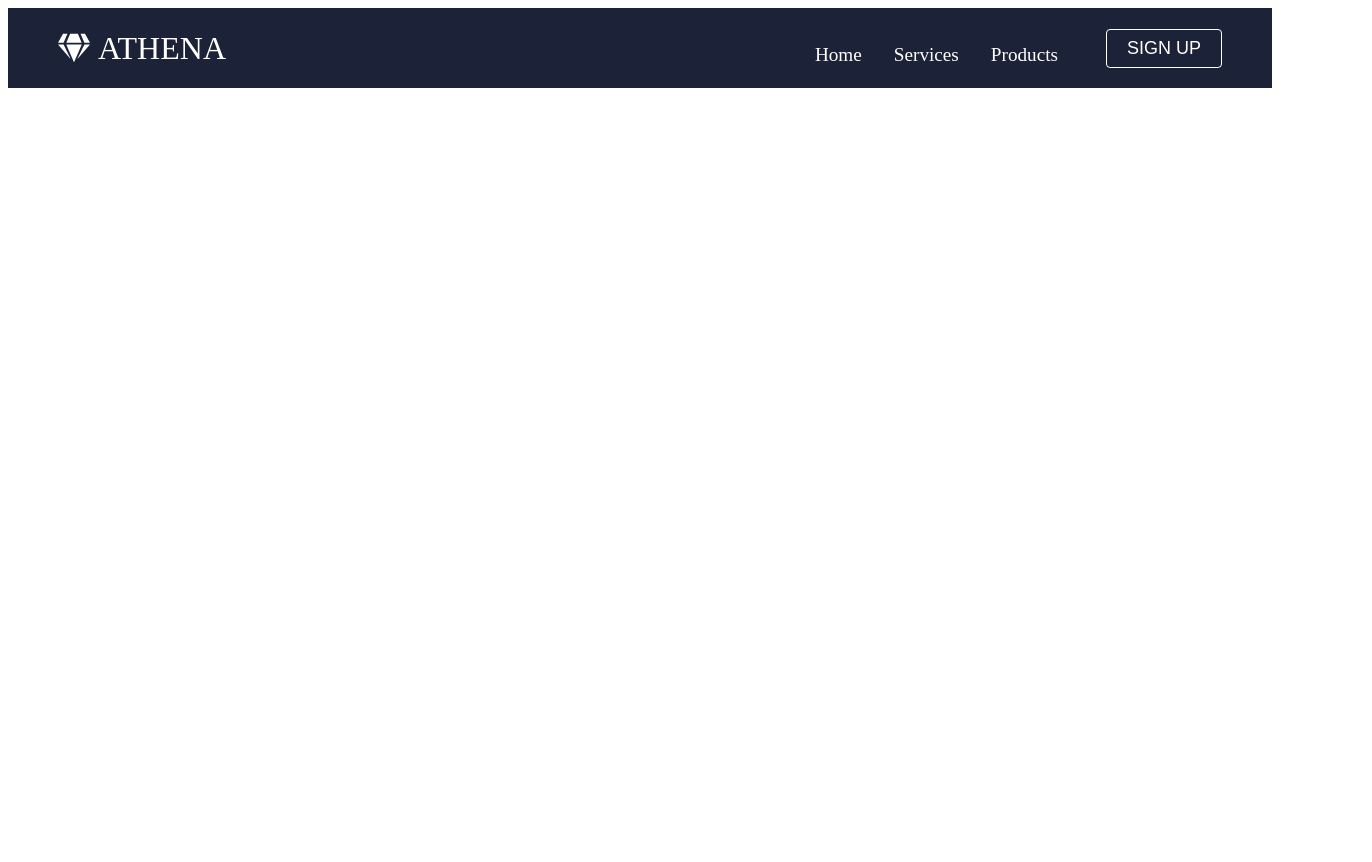
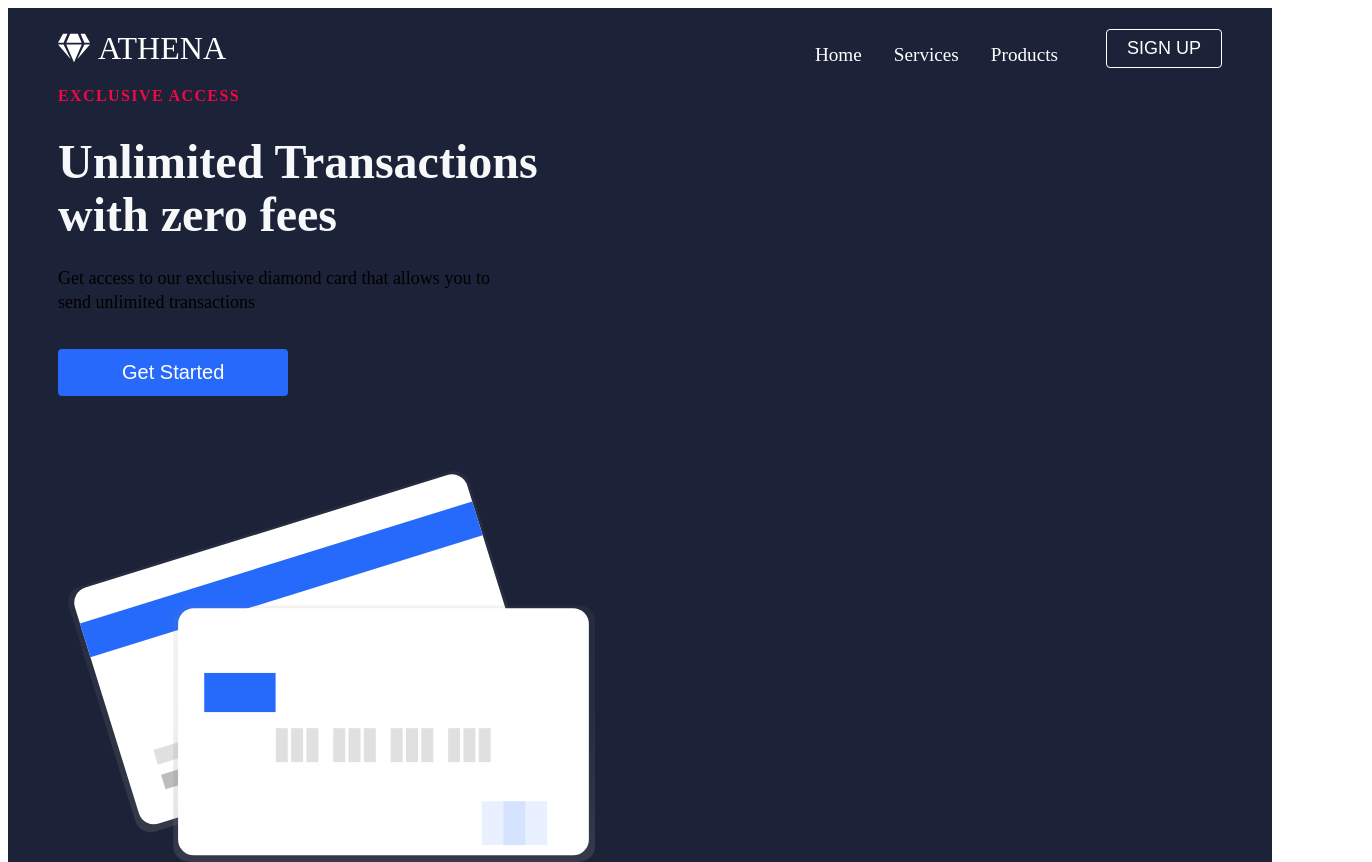
Before and after one commit to georgeokez/website-template1, a React (Create React App) app: page / in a window 1280 px wide. Shown: the top 862 px of the page, 1372 px wide, since content can reach past the window. Before the commit the page ends 800 px from the top, so only its background shows below. Built offline with nearby package versions, Linux system fonts and the light colour scheme.

Commit message:
added the hero section

```diff
--- a/src/App.js
+++ b/src/App.js
@@ -1,5 +1,6 @@
 import { Route, BrowserRouter as Router, Switch } from 'react-router-dom';
 import Navbar from './components/navbar/Navbar';
+import Home from './components/pages/HomePage/Home';
 import './App.css';
 
 function App() {
@@ -7,7 +8,7 @@ function App() {
       <Router>
         <Navbar />
         <Switch>
-          <Route path='/' />
+          <Route path='/' exact component={Home} />
         </Switch>
       </Router>
   );
--- /dev/null
+++ b/src/components/heroSection/HeroSection.css
@@ -0,0 +1,102 @@
+.home__hero-section {
+  color: #fff;
+  padding: 160px 0;
+}
+
+.home__hero-row {
+  align-items: center;
+}
+
+.row {
+  display: flex;
+  margin-right: -15px;
+  margin-bottom: -15px;
+  margin-left: -15px;
+  flex-wrap: wrap;
+  align-content: stretch;
+}
+
+.col {
+  margin-bottom: 15px;
+  padding-right: 15px;
+  padding-left: 15px;
+  flex: 1;
+  max-width: 50%;
+  flex-basis: 50%;
+}
+
+.home__hero-text-wrapper {
+  max-width: 540px;
+  padding-top: 0;
+  padding-bottom: 60px;
+}
+
+.top-line {
+  color: #f00946;
+  font-size: 16px;
+  line-height: 16px;
+  font-weight: 700;
+  letter-spacing: 1.4px;
+  text-transform: uppercase;
+  margin-bottom: 16px;
+}
+
+.heading {
+  margin-bottom: 24px;
+  font-size: 48px;
+  line-height: 1.1;
+  font-weight: 600;
+  color: #f7f8fa;
+}
+
+.dark {
+  color: #1c2237;
+}
+
+.darkBg {
+  background-color: #1c2237;
+}
+
+.home__hero-subtitle {
+  max-width: 440px;
+  margin-bottom: 35px;
+  font-size: 18px;
+  line-height: 24px;
+}
+
+.home__hero-img-wrapper {
+  max-width: 555px;
+}
+
+.home__hero-img {
+  max-width: 95%;
+  margin-top: 0;
+  margin-right: 0;
+  margin-left: 10px;
+  padding-right: 0;
+}
+
+img {
+  border: 0;
+  max-width: 100%;
+  vertical-align: middle;
+  display: inline-block;
+}
+
+@media screen and (max-width: 991px) {
+  .container {
+    padding-right: 30px;
+    padding-left: 30px;
+  }
+}
+
+@media screen and (max-width: 768px) {
+  .home__hero-text-wrapper {
+    padding-bottom: 65px;
+  }
+
+  .col {
+    max-width: 100%;
+    flex-basis: 100%;
+  }
+}
--- /dev/null
+++ b/src/components/heroSection/HeroSection.js
@@ -0,0 +1,42 @@
+import React from 'react';
+import Button from '../button/Button';
+import { Link } from 'react-router-dom';
+import './HeroSection.css';
+
+
+function HeroSection({
+    lightBg, topLine, lightText, lightTextDesc, headline, description, buttonLabel, img, alt, imgStart
+}) {
+    return (
+        <>
+           <div className={ lightBg ? 'home__hero-section' : 'home_hero-section darkBg'}>
+            <div className='container'>
+               <div className='row home_hero-row'
+                  style={{ display:'flex', flexDirection: imgStart === 'start' ? 'row-reverse' : 'row' }}
+               >
+                  <div className='col'>
+                     <div className='home__hero-text-wrapper'>
+                        <div className='top-line'>
+                           {topLine}
+                        </div>
+                        <h1 className={lightText ? 'heading' : 'heading dark'}>{headline}</h1>
+                        <p className={lightTextDesc ? 'home__hero-subtitle' : 'home_hero-subtitle dark'}>{description}</p>
+                        <Link to='/sign-up'>
+                           <Button buttonSize='btn--wide' buttonColor='blue'>{buttonLabel}</Button>
+                        </Link>
+                    </div>
+                  </div>
+
+                  <div className='col'>
+                    <div className='home__hero-img-wrapper'>
+                      <img src={img} alt={alt} className='home__hero-img'/>
+                    </div>
+                  </div>
+               </div>
+            </div>
+           </div>
+        </>
+    );
+}
+
+export default HeroSection
--- /dev/null
+++ b/src/components/pages/HomePage/Data.js
@@ -0,0 +1,12 @@
+export const homeObjOne = {
+    lightBg: false,
+    lightText: true,
+    lightTextDesc: true,
+    topLine: 'Exclusive Access',
+    headline: 'Unlimited Transactions with zero fees',
+    description: 'Get access to our exclusive diamond card that allows you to send unlimited transactions',
+    buttonLabel: 'Get Started',
+    imgStart: '',
+    img: 'images/svg-1.svg',
+    alt: 'Credit Card'
+}
--- /dev/null
+++ b/src/components/pages/HomePage/Home.js
@@ -0,0 +1,13 @@
+import React from 'react'
+import HeroSection from '../../heroSection/HeroSection';
+import {homeObjOne} from './Data';
+
+function Home() {
+    return (
+        <>
+           <HeroSection {...homeObjOne} />
+        </>
+    )
+}
+
+export default Home
```
Also changed, not shown: src/components/hero-section/HeroSection.js (deleted, +0 -15 lines), src/components/hero-section/HeroSection.css (deleted).
